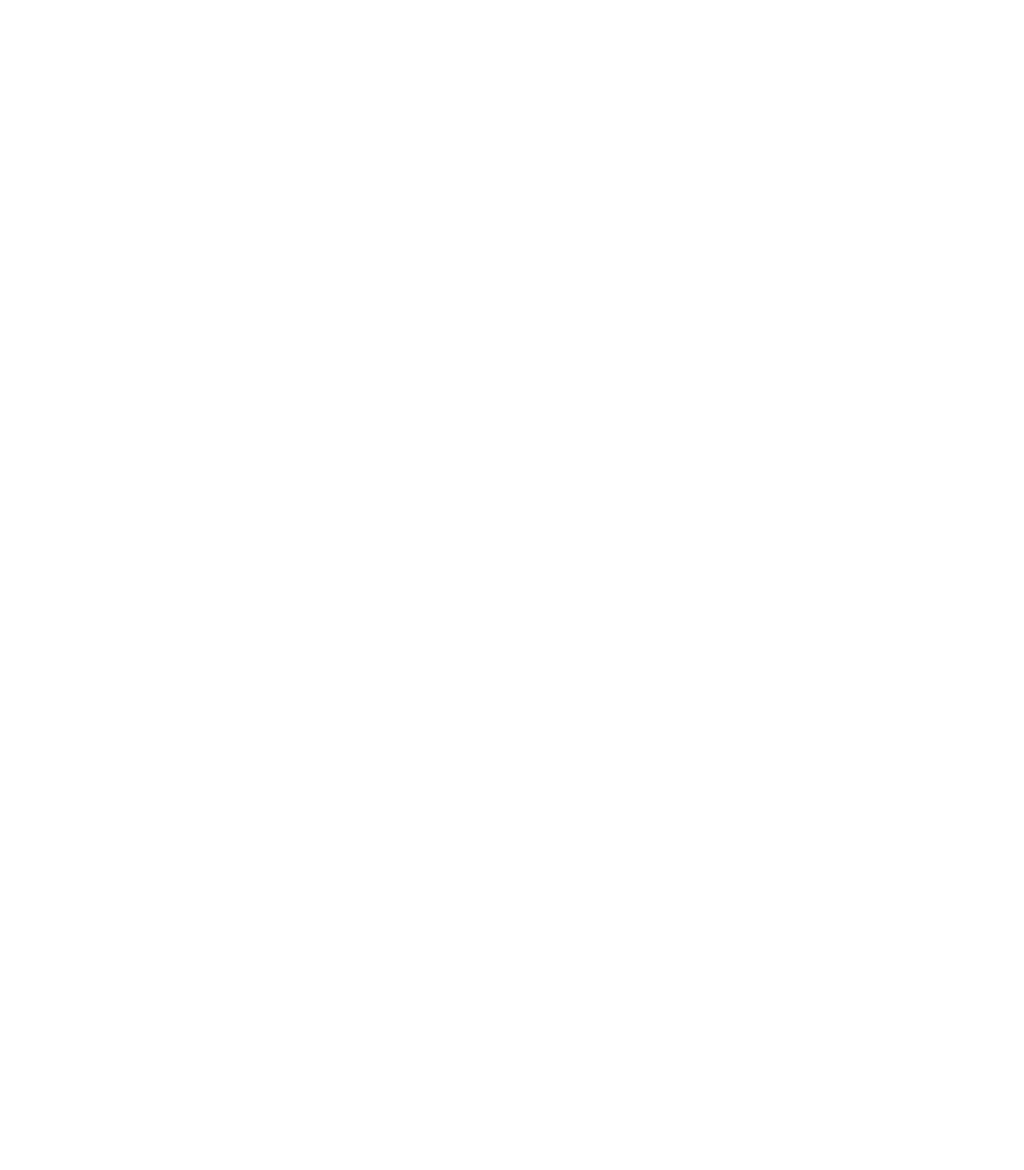
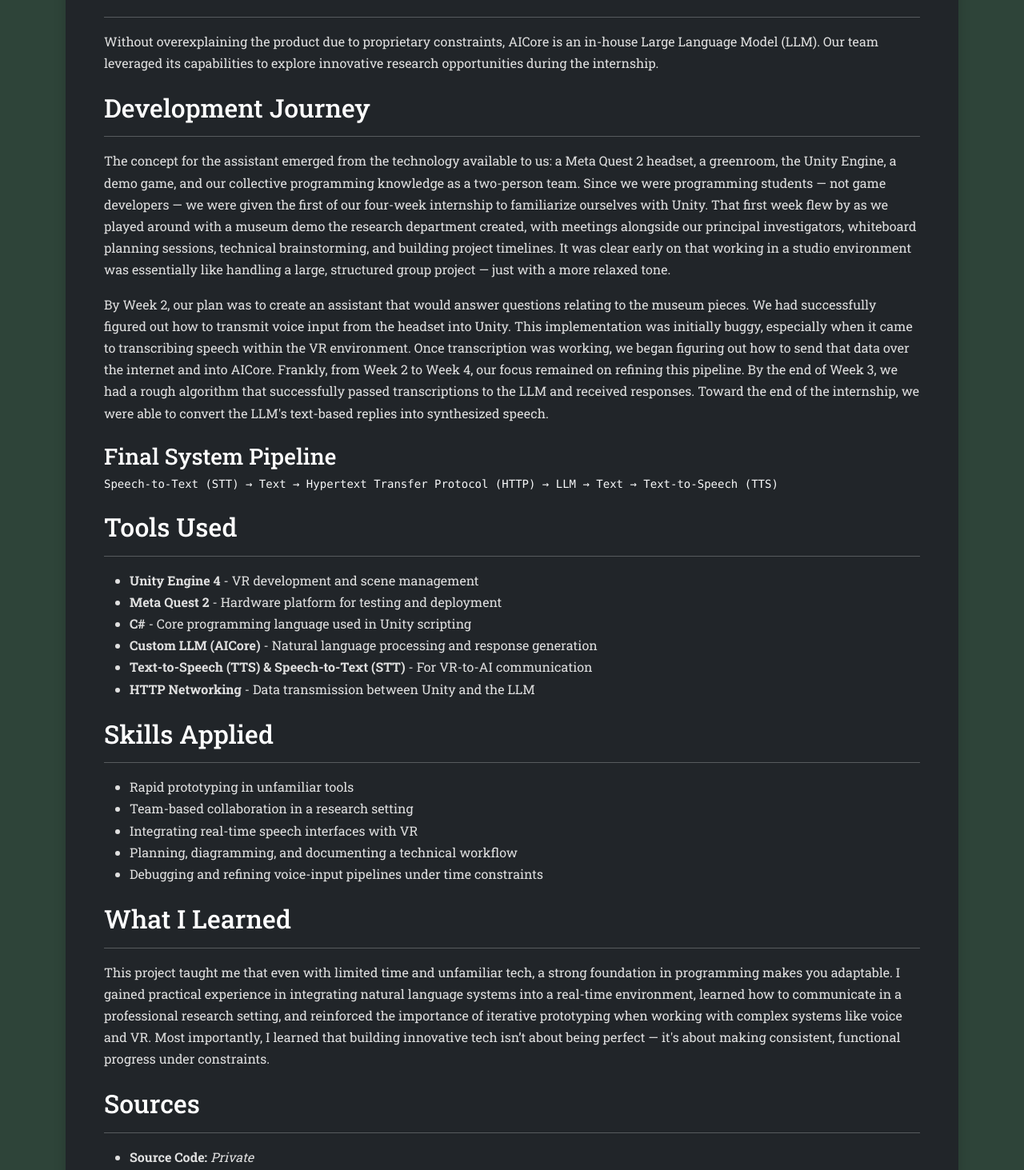
Before and after one commit to RamiyanGangatharan/Portfolio2025, a Next.js app in the folder client/: page /content/aicore in a window 1280 px wide. Before the commit this address had no page. Shown: the part 747-2210 px from the top of the page at 80% size. Before the commit the page ends 800 px from the top, so only its background shows below. Built offline with nearby package versions, Linux system fonts and the light colour scheme.

Commit message:
added more articles

```diff
--- /dev/null
+++ b/client/src/pages/content/aicore.js
@@ -0,0 +1,83 @@
+import MDP from './markdownpage';
+
+const aicore = `
+
+# AICore - VR Assistant
+---
+
+> ⚠️ *Note: Due to a non-disclosure agreement (NDA), I am limited in how much technical detail I can share.
+However, this post outlines my general experience and the skills I applied throughout the development process.*
+
+## TL;DR
+---
+
+*We built a working prototype that lets users talk to AI through VR using real-time speech recognition, natural language processing, and TTS.*
+
+## Overview
+---
+
+During my internship at **The MRC Studio** at Durham College, I had the opportunity to contribute to an immersive virtual reality project powered by
+**AICore**, a large language model-based assistant. Our team consisted of six interns split across two projects: one focused on building a website for
+uploading 3D assets into Unity, and the other — my choice — involved designing and implementing a VR-based virtual assistant.
+
+## AICore
+---
+
+Without overexplaining the product due to proprietary constraints, AICore is an in-house Large Language Model (LLM). Our team leveraged its capabilities
+to explore innovative research opportunities during the internship.
+
+## Development Journey
+---
+
+The concept for the assistant emerged from the technology available to us: a Meta Quest 2 headset, a greenroom, the Unity Engine, a demo game,
+and our collective programming knowledge as a two-person team. Since we were programming students — not game developers — we were given the first
+of our four-week internship to familiarize ourselves with Unity. That first week flew by as we played around with a museum demo the research
+department created, with meetings alongside our principal investigators, whiteboard planning sessions, technical brainstorming, and building project
+timelines. It was clear early on that working in a studio environment was essentially like handling a large, structured group project — just with a
+more relaxed tone.
+
+By Week 2, our plan was to create an assistant that would answer questions relating to the museum pieces. We had successfully figured out how to transmit
+voice input from the headset into Unity. This implementation was initially buggy, especially when it came to transcribing speech within the VR environment.
+Once transcription was working, we began figuring out how to send that data over the internet and into AICore. Frankly, from Week 2 to Week 4, our focus
+remained on refining this pipeline. By the end of Week 3, we had a rough algorithm that successfully passed transcriptions to the LLM and received responses.
+Toward the end of the internship, we were able to convert the LLM's text-based replies into synthesized speech.
+
+### Final System Pipeline
+\`\`\`
+Speech-to-Text (STT) → Text → Hypertext Transfer Protocol (HTTP) → LLM → Text → Text-to-Speech (TTS)
+\`\`\`
+
+## Tools Used
+---
+
+- **Unity Engine 4** - VR development and scene management
+- **Meta Quest 2** - Hardware platform for testing and deployment
+- **C#** - Core programming language used in Unity scripting
+- **Custom LLM (AICore)** - Natural language processing and response generation
+- **Text-to-Speech (TTS) & Speech-to-Text (STT)** - For VR-to-AI communication
+- **HTTP Networking** - Data transmission between Unity and the LLM
+
+## Skills Applied
+---
+
+- Rapid prototyping in unfamiliar tools
+- Team-based collaboration in a research setting
+- Integrating real-time speech interfaces with VR
+- Planning, diagramming, and documenting a technical workflow
+- Debugging and refining voice-input pipelines under time constraints
+
+## What I Learned
+---
+
+This project taught me that even with limited time and unfamiliar tech, a strong foundation in programming makes you adaptable. I gained practical experience in integrating natural language systems into a real-time environment, learned how to communicate in a professional research setting, and reinforced the importance of iterative prototyping when working with complex systems like voice and VR. Most importantly, I learned that building innovative tech isn’t about being perfect — it's about making consistent, functional progress under constraints.
+
+## Sources
+---
+
+- **Source Code:** *Private*
+
+`;
+
+export default function Article() {
+  return <MDP title="AICore - VR Assistant" article={aicore} />;
+}
```
Also changed, not shown: client/src/pages/components/about.js (+0 -15 lines), client/src/pages/content/hospital.js (added, +20 -0 lines), client/src/pages/content/readingnook.js (added, +30 -0 lines), client/src/pages/projects.js (+18 -42 lines).
